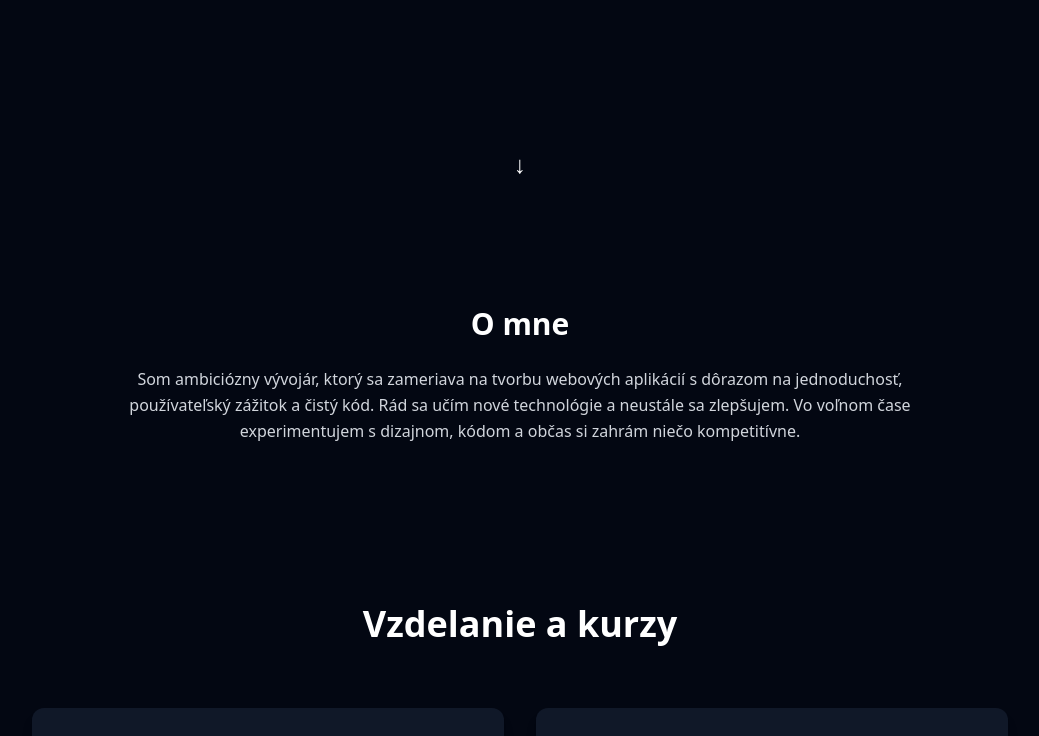
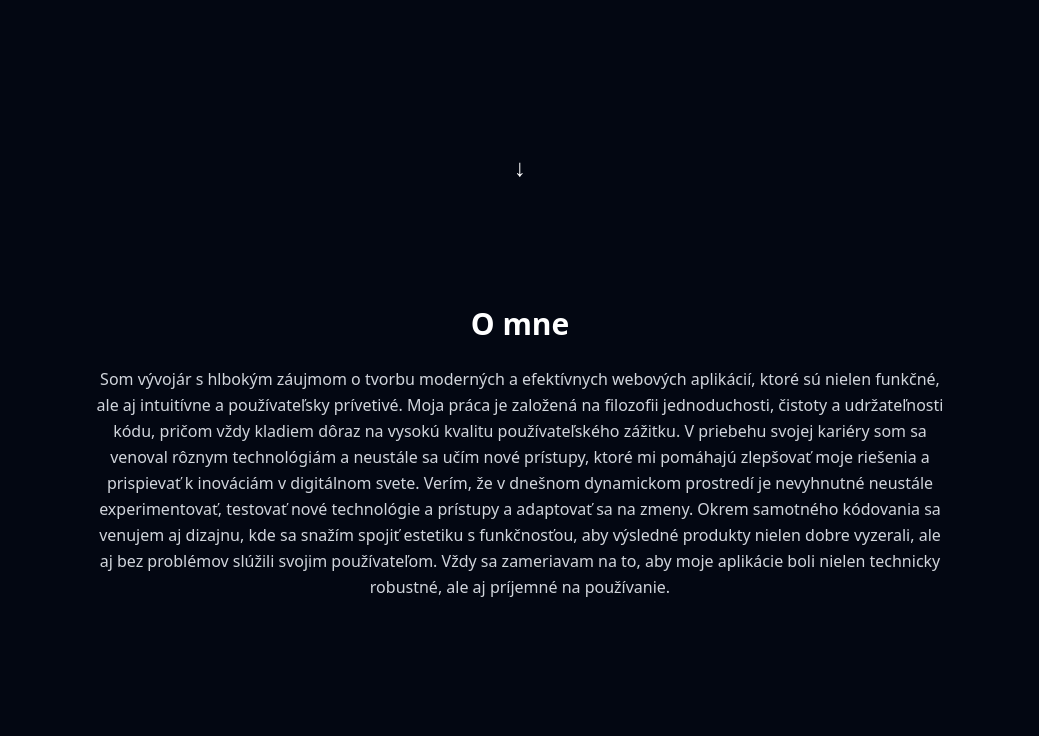
Before and after one commit to crookedr/aboutme, a Next.js app: page / in a window 1280 px wide. Shown: the part 574-1310 px from the top of the page, without its empty margins (120-1159 px from the left). Built offline with nearby package versions, Linux system fonts and the light colour scheme.

Commit message:
Update About.tsx

```diff
--- a/src/app/components/About.tsx
+++ b/src/app/components/About.tsx
@@ -20,7 +20,7 @@ export default function About() {
         whileInView={{ opacity: 1 }}
         transition={{ delay: 0.2 }}
       >
-        Som ambiciózny vývojár, ktorý sa zameriava na tvorbu webových aplikácií s dôrazom na jednoduchosť, používateľský zážitok a čistý kód. Rád sa učím nové technológie a neustále sa zlepšujem. Vo voľnom čase experimentujem s dizajnom, kódom a občas si zahrám niečo kompetitívne.
+        Som vývojár s hlbokým záujmom o tvorbu moderných a efektívnych webových aplikácií, ktoré sú nielen funkčné, ale aj intuitívne a používateľsky prívetivé. Moja práca je založená na filozofii jednoduchosti, čistoty a udržateľnosti kódu, pričom vždy kladiem dôraz na vysokú kvalitu používateľského zážitku. V priebehu svojej kariéry som sa venoval rôznym technológiám a neustále sa učím nové prístupy, ktoré mi pomáhajú zlepšovať moje riešenia a prispievať k inováciám v digitálnom svete. Verím, že v dnešnom dynamickom prostredí je nevyhnutné neustále experimentovať, testovať nové technológie a prístupy a adaptovať sa na zmeny. Okrem samotného kódovania sa venujem aj dizajnu, kde sa snažím spojiť estetiku s funkčnosťou, aby výsledné produkty nielen dobre vyzerali, ale aj bez problémov slúžili svojim používateľom. Vždy sa zameriavam na to, aby moje aplikácie boli nielen technicky robustné, ale aj príjemné na používanie.
       </motion.p>
     </section>
   )
```
